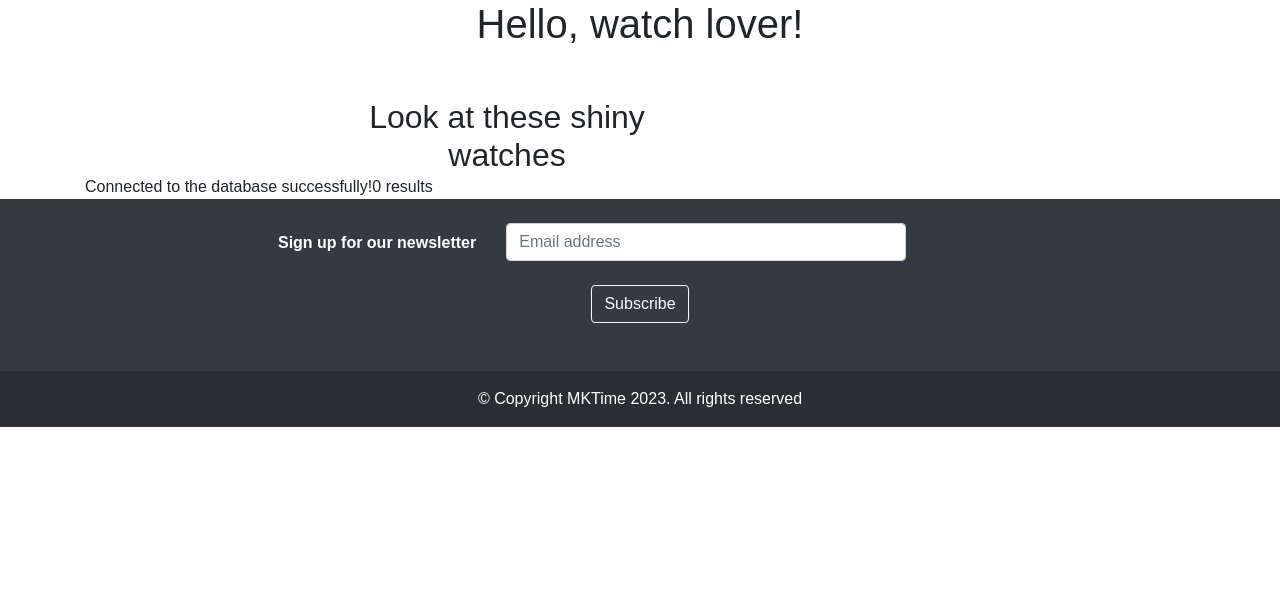
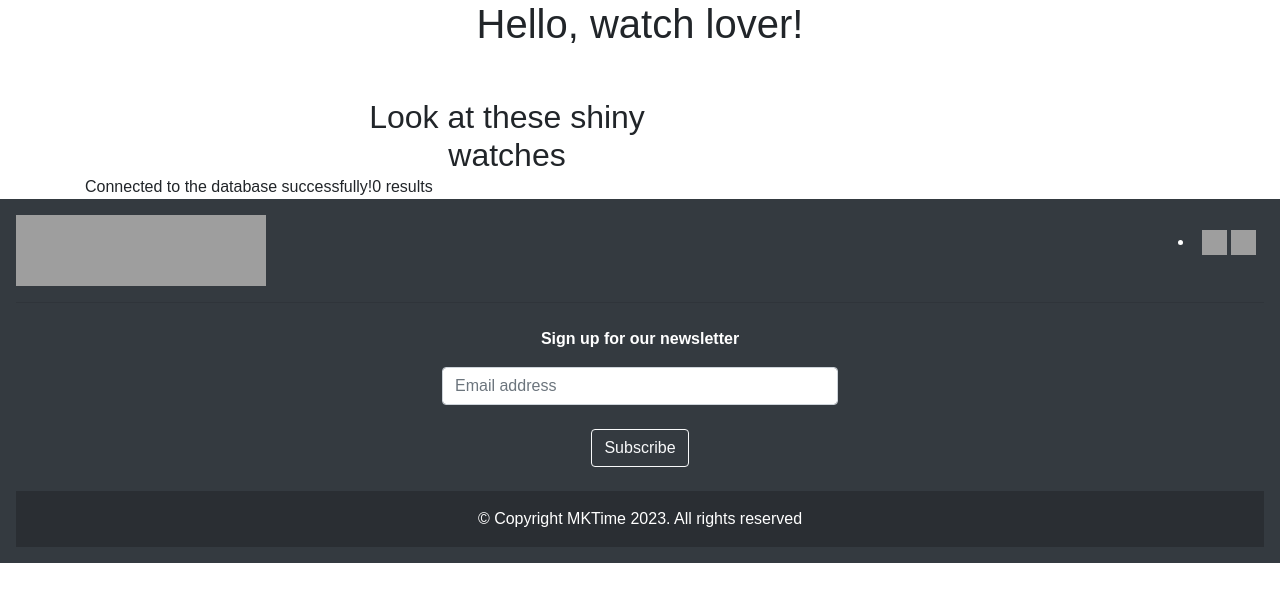
Before and after one commit to sarahvii/codespace-project-mktime, a PHP site: page /mktime/index.php in a window 1280 px wide. Shown: the part 56-658 px from the top of the page. Run offline with PHP 8.4, Linux system fonts and the light colour scheme; data that the repository does not hold is empty; grey boxes are pictures that could not be loaded.

Commit message:
social media icons and logo added

```diff
--- a/root/index.php
+++ b/root/index.php
@@ -74,51 +74,53 @@
   <!--Footer -->
 <footer class="bg-dark text-center text-white">
   <!-- Grid container -->
-  <div class="container-fluid p-4 pb-0 mx-auto justify-content-center ">
+  <div class="container-fluid p-3 pb-0 mx-auto">
+    <!-- Section: Logo and Social Media Icons -->
+    <section class="d-flex justify-content-between align-items-center">
+      <!-- Logo -->
+      <div class="aero-footer-navigation-container">
+        <a href="http://localhost/mktime/root/index.php#" title="MKTime">
+          <img src="http://localhost/mktime/images/mktime.png" alt="MKTime" width="250" height="71" loading="lazy" class="" />
+        </a>
+      </div>
+      <!-- Social Media Icons -->
+      <div class="aero-socials">
+        <ul class="aero-social__list flex items-center space-x-4">
+          <li class="aero-social__list-item flex items-center rounded hover:opacity-75">
+            <a href="#" class="aero-social__list-link inline-block p-2" target="_blank" rel="noopener">
+              <img class="aero-social" src="http://localhost/mktime/images/facebook.jpg" width="25" height="25" loading="lazy" class="">
+              <img class="aero-social" src="http://localhost/mktime/images/insta.jpg" width="25" height="25" loading="lazy" class="">
+            </a>
+          </li>
+          <!-- Add more social media icons as needed -->
+        </ul>
+      </div>
+    </section>
+    <hr>
     <!-- Section: Form-->
-    <section class="">
-      <!-- <form action="">-->
-        <!--Grid row-->
-        <div class="row d-flex justify-content-center align-content-center">
-          <!--Grid column-->
-          <div class="col-auto">
+    <section class="text-center">
+      <div class="row">
+        <div class="col-md-4 col-12 mx-auto">
+          <!-- Sign up text -->
           <p class="pt-2">
             <strong>Sign up for our newsletter</strong>
           </p>
-          </div>
-          <!--Grid column-->
-
-          <!--Grid column-->
-          <div class="col-md-5 col-12">
           <!-- Email input -->
           <div class="form-outline form-white mb-4">
             <input type="email" id="form5Example2" class="form-control" placeholder="Email address"/>
-              <!-- <label class="form-label" for="form5Example2">Email address</label>-->
           </div>
-          </div>
-          <!--Grid column-->
-
-          <!--Grid column-->
-          <div class="col-12 text-center">
           <!-- Submit button -->
-            <button type="submit" class="btn btn-outline-light mb-4 d-block mx-auto">
+          <button type="submit" class="btn btn-outline-light mb-4">
             Subscribe
           </button>
         </div>
-          <!--Grid column-->
       </div>
-        <!--Grid row-->
-      </form>
     </section>
-    <!-- Section: Form -->
-  </div>
-  <!-- Grid container -->
 
   <!-- Copyright -->
   <div class="text-center p-3" style="background-color: rgba(0, 0, 0, 0.2);">
     © Copyright MKTime 2023. All rights reserved
   </div>
-  <!-- Copyright -->
 </footer>
 
 </div>
```
Lines whose indentation alone changed are shown as unchanged.
